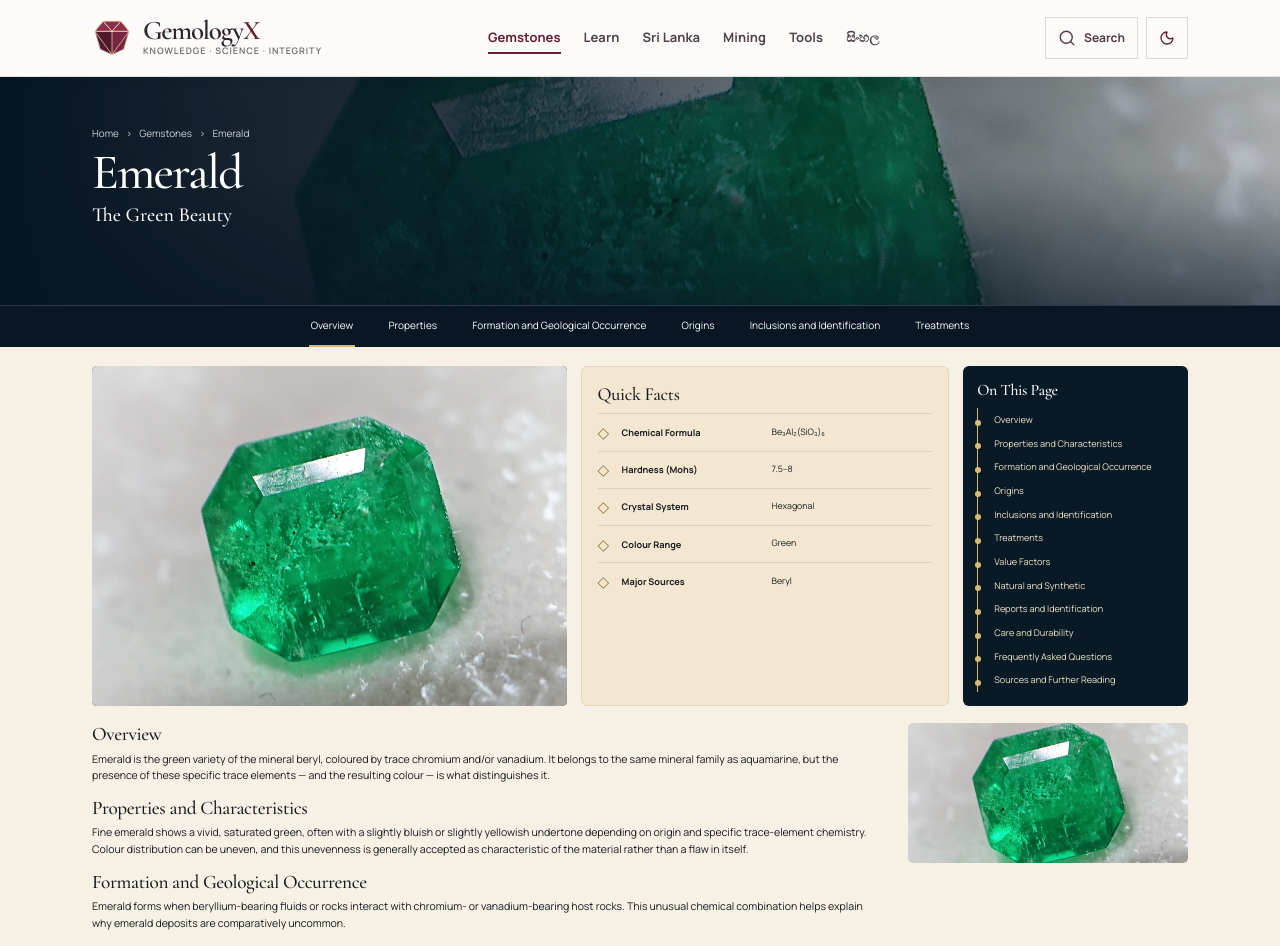
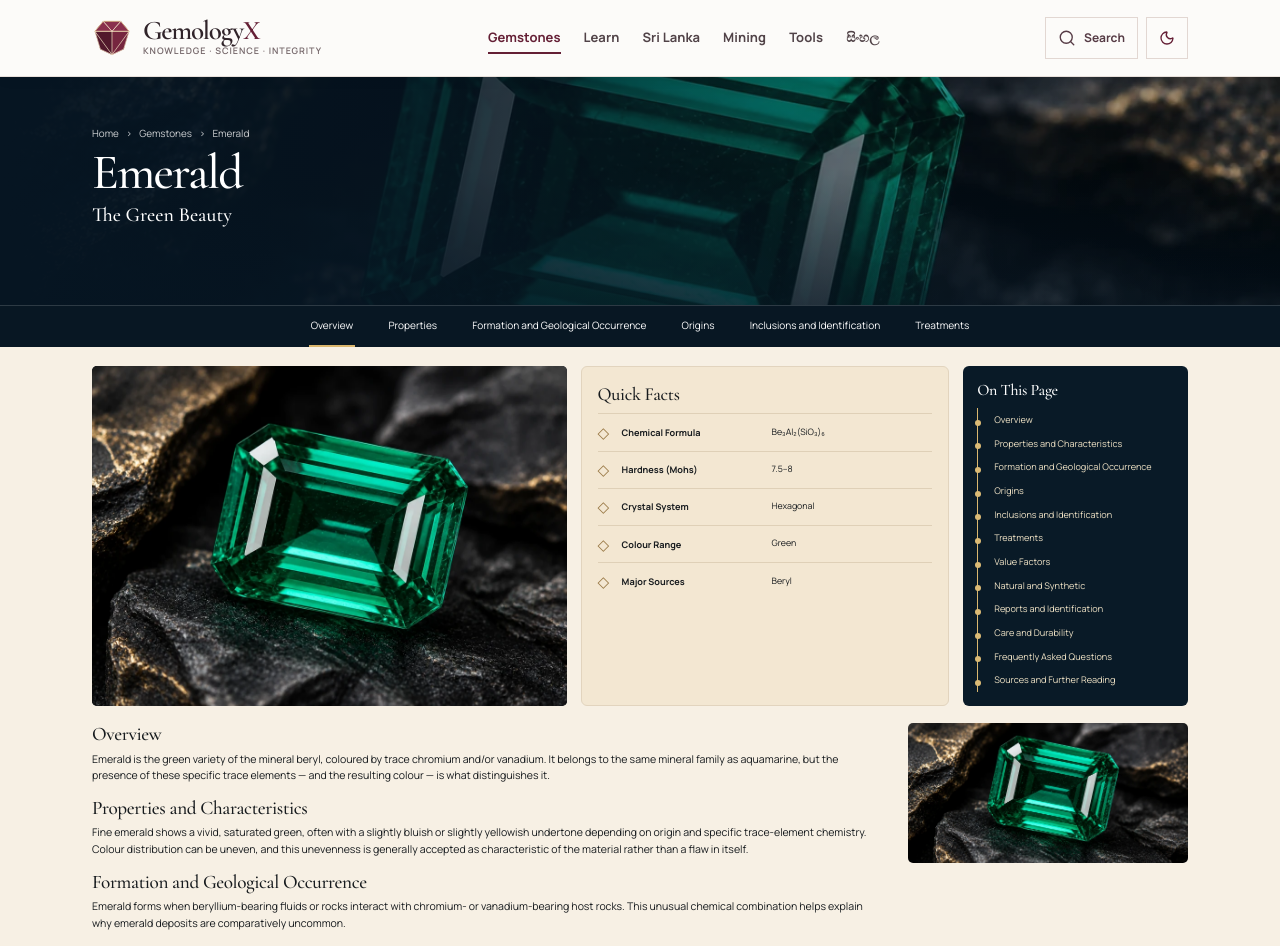
Before and after one commit to LinukaBandara/GemologyX, a Next.js app: page /gemstones/emerald in a window 1280 px wide. Shown: the top 946 px of the page. Built offline with nearby package versions, Linux system fonts and the light colour scheme.

Commit message:
Reuse homepage Suranga Gems visuals on gemstone profiles

```diff
--- a/src/app/gemstones/[slug]/page.tsx
+++ b/src/app/gemstones/[slug]/page.tsx
@@ -26,14 +26,19 @@ export default async function GemstonePage({params}:{params:Params}) {
     ["care", "Care and Durability", detail.care],
   ] as const:[];
   const related=allGemstones.filter((item)=>item.slug!==slug).sort((a,b)=>Number(b.mineralFamily===gem.mineralFamily)-Number(a.mineralFamily===gem.mineralFamily)).slice(0,5);
-  const images:Record<string,string>={sapphire:"sapphire-hero.svg",ruby:"ruby-gem-inclusions.jpg",emerald:"emerald-cut-gem.jpg",amethyst:"amethyst-crystals.jpg",tourmaline:"tourmaline-san-diego.jpg"};
+  // Reuse the exact Suranga Gems visuals shown in the homepage gemstone library.
+  const images:Record<string,string>={sapphire:"/images/suranga/blue-gem.svg",ruby:"/images/suranga/pink-gem.svg",emerald:"/images/suranga/green-gem.svg", "yellow-sapphire":"/images/suranga/gold-gem.svg", "golden-sapphire":"/images/suranga/gold-gem.svg"};
   const image=images[slug];
+  // Yellow sapphire is a colour variety of corundum, so show its homepage visual
+  // as the secondary image on the main Sapphire profile rather than duplicating the profile.
+  const secondaryImage=slug==="sapphire"?"/images/suranga/gold-gem.svg":image;
+  const secondaryAlt=slug==="sapphire"?"Yellow sapphire, a yellow colour variety of corundum":"A closer view of the gemstone";
   const subtitles:Record<string,string>={sapphire:"The Timeless Gem of Wisdom",ruby:"The King of Gems",emerald:"The Green Beauty",topaz:"The Radiant Gem",amethyst:"The Violet Gem",pearl:"The Ocean’s Gem"};
   return <article className="profile-page">
-    <section className={`profile-hero profile-hero-${slug}`}><div className="profile-backdrop">{image?<Image src={`/images/gems/${image}`} alt={`${gem.name} gemstone`} fill priority sizes="100vw"/>:<div className="profile-illustration-surface"><GemstoneIllustration gem={gem} className="profile-fallback-art"/></div>}</div><div className="container-page profile-hero-inner"><div className="profile-crumb"><Link href="/">Home</Link><span>›</span><Link href="/gemstones">Gemstones</Link><span>›</span>{gem.name}</div><h1>{gem.name}</h1><p>{subtitles[slug]??`${gem.mineralFamily} Gemstone Guide`}</p></div></section>
+    <section className={`profile-hero profile-hero-${slug}`}><div className="profile-backdrop">{image?<Image src={image} alt={`${gem.name} gemstone`} fill priority sizes="100vw"/>:<div className="profile-illustration-surface"><GemstoneIllustration gem={gem} className="profile-fallback-art"/></div>}</div><div className="container-page profile-hero-inner"><div className="profile-crumb"><Link href="/">Home</Link><span>›</span><Link href="/gemstones">Gemstones</Link><span>›</span>{gem.name}</div><h1>{gem.name}</h1><p>{subtitles[slug]??`${gem.mineralFamily} Gemstone Guide`}</p></div></section>
     <nav className="profile-tabs"><div className="container-page">{[...sections.slice(0,6)].map(([id,title])=><a href={`#${id}`} key={id}>{title.replace(" and Characteristics","")}</a>)}</div></nav>
-    <div className="container-page profile-body"><div className="profile-top"><div className="profile-stone">{image?<Image src={`/images/gems/${image}`} alt={`${gem.name} gemstone`} fill sizes="(max-width: 760px) 100vw, 34vw"/>:<div className="profile-illustration-surface"><GemstoneIllustration gem={gem} className="profile-fallback-art"/></div>}</div><section className="quick-facts"><h2>Quick Facts</h2>{facts.map(([label,value])=><div key={label}><span>◇</span><b>{label}</b><p>{value}</p></div>)}</section><aside className="on-page"><h2>On This Page</h2>{sections.map(([id,title])=><a href={`#${id}`} key={id}>{title}</a>)}{detail?.faqs?.length?<a href="#faqs">Frequently Asked Questions</a>:null}{gem.sources?.length?<a href="#sources">Sources and Further Reading</a>:null}</aside></div>
-      <div className="profile-content"><div className="profile-article">{sections.map(([id,title,text])=><section id={id} key={id}><h2>{title}</h2>{Array.isArray(text)?<ul>{text.map((item)=><li key={item}>{item}</li>)}</ul>:<p>{text}</p>}</section>)}{detail?.faqs?.length ? <section id="faqs"><h2>Frequently Asked Questions</h2>{detail.faqs.map((item)=><div key={item.question}><h3>{item.question}</h3><p>{item.answer}</p></div>)}</section>:null}{gem.sources?.length ? <section id="sources"><h2>Sources and Further Reading</h2><ul>{gem.sources.map((source)=><li key={source.url}><a href={source.url} target="_blank" rel="noreferrer">{source.label} ↗</a></li>)}</ul></section>:null}</div>{image?<Image className="profile-secondary" src={`/images/gems/${image}`} alt={`${gem.name} close-up`} width={700} height={420}/>:<div className="profile-secondary profile-secondary-art"><div className="profile-illustration-surface"><GemstoneIllustration gem={gem} className="profile-fallback-art"/></div></div>}</div>
+    <div className="container-page profile-body"><div className="profile-top"><div className="profile-stone">{image?<Image src={image} alt={`${gem.name} gemstone`} fill sizes="(max-width: 760px) 100vw, 34vw"/>:<div className="profile-illustration-surface"><GemstoneIllustration gem={gem} className="profile-fallback-art"/></div>}</div><section className="quick-facts"><h2>Quick Facts</h2>{facts.map(([label,value])=><div key={label}><span>◇</span><b>{label}</b><p>{value}</p></div>)}</section><aside className="on-page"><h2>On This Page</h2>{sections.map(([id,title])=><a href={`#${id}`} key={id}>{title}</a>)}{detail?.faqs?.length?<a href="#faqs">Frequently Asked Questions</a>:null}{gem.sources?.length?<a href="#sources">Sources and Further Reading</a>:null}</aside></div>
+      <div className="profile-content"><div className="profile-article">{sections.map(([id,title,text])=><section id={id} key={id}><h2>{title}</h2>{Array.isArray(text)?<ul>{text.map((item)=><li key={item}>{item}</li>)}</ul>:<p>{text}</p>}</section>)}{detail?.faqs?.length ? <section id="faqs"><h2>Frequently Asked Questions</h2>{detail.faqs.map((item)=><div key={item.question}><h3>{item.question}</h3><p>{item.answer}</p></div>)}</section>:null}{gem.sources?.length ? <section id="sources"><h2>Sources and Further Reading</h2><ul>{gem.sources.map((source)=><li key={source.url}><a href={source.url} target="_blank" rel="noreferrer">{source.label} ↗</a></li>)}</ul></section>:null}</div>{secondaryImage?<Image className="profile-secondary" src={secondaryImage} alt={secondaryAlt} width={700} height={420}/>:<div className="profile-secondary profile-secondary-art"><div className="profile-illustration-surface"><GemstoneIllustration gem={gem} className="profile-fallback-art"/></div></div>}</div>
       <div className="profile-benefits">{["Exceptional Durability","Wide Range of Colours","Global Demand","Timeless Beauty"].map((item)=><div key={item}><span>♢</span>{item}</div>)}</div>
       <section className="related-gems"><div className="related-heading"><h2>Related Gemstones</h2><Link href="/gemstones">Explore More <ArrowRight size={14}/></Link></div><div>{related.map((item)=><Link key={item.slug} href={`/gemstones/${item.slug}`}><div className={`related-thumb related-${item.slug}`}><span>✦</span></div><b>{item.name}</b><small>{item.description.slice(0,58)}…</small></Link>)}</div></section>
     </div><section className="profile-quote"><div className="container-page"><span>Gemstones are not just treasures, but a connection<br/>between the Earth’s history and our own.</span><strong>GemologyX</strong></div></section>
```
